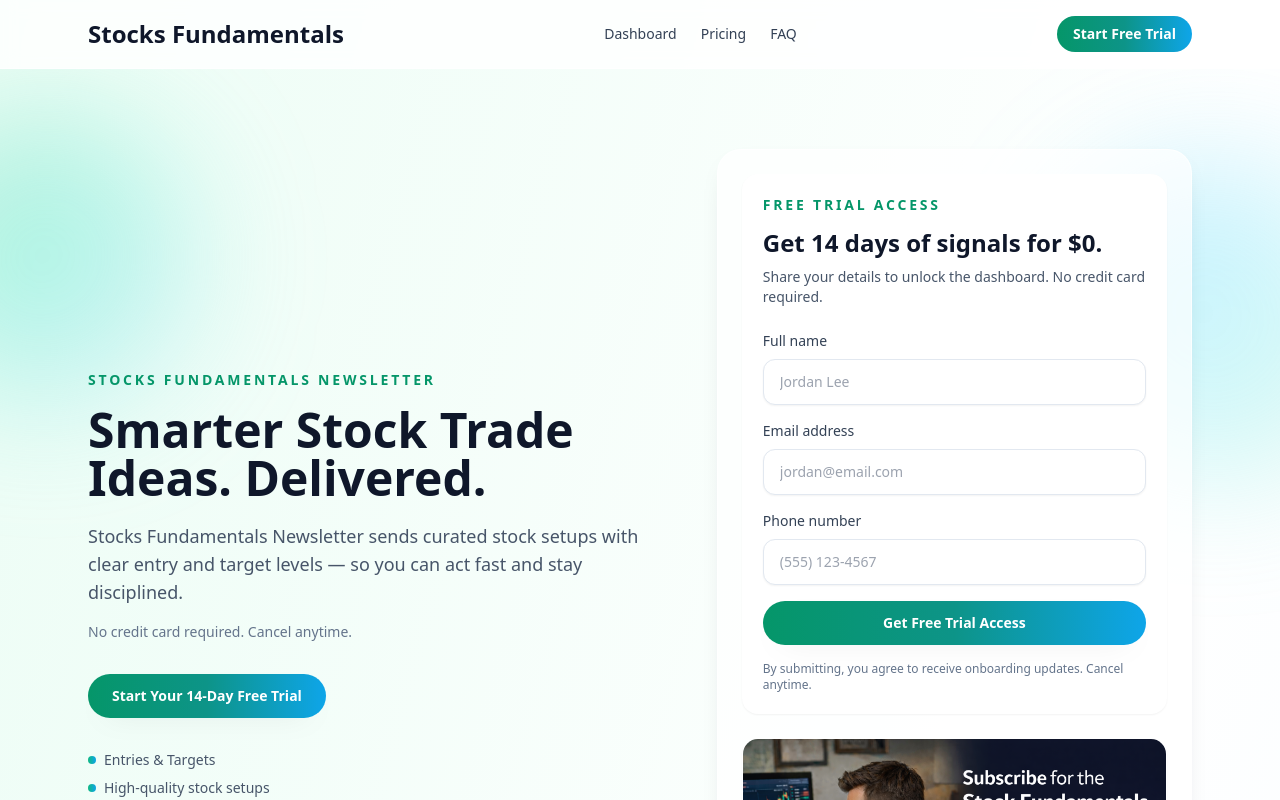
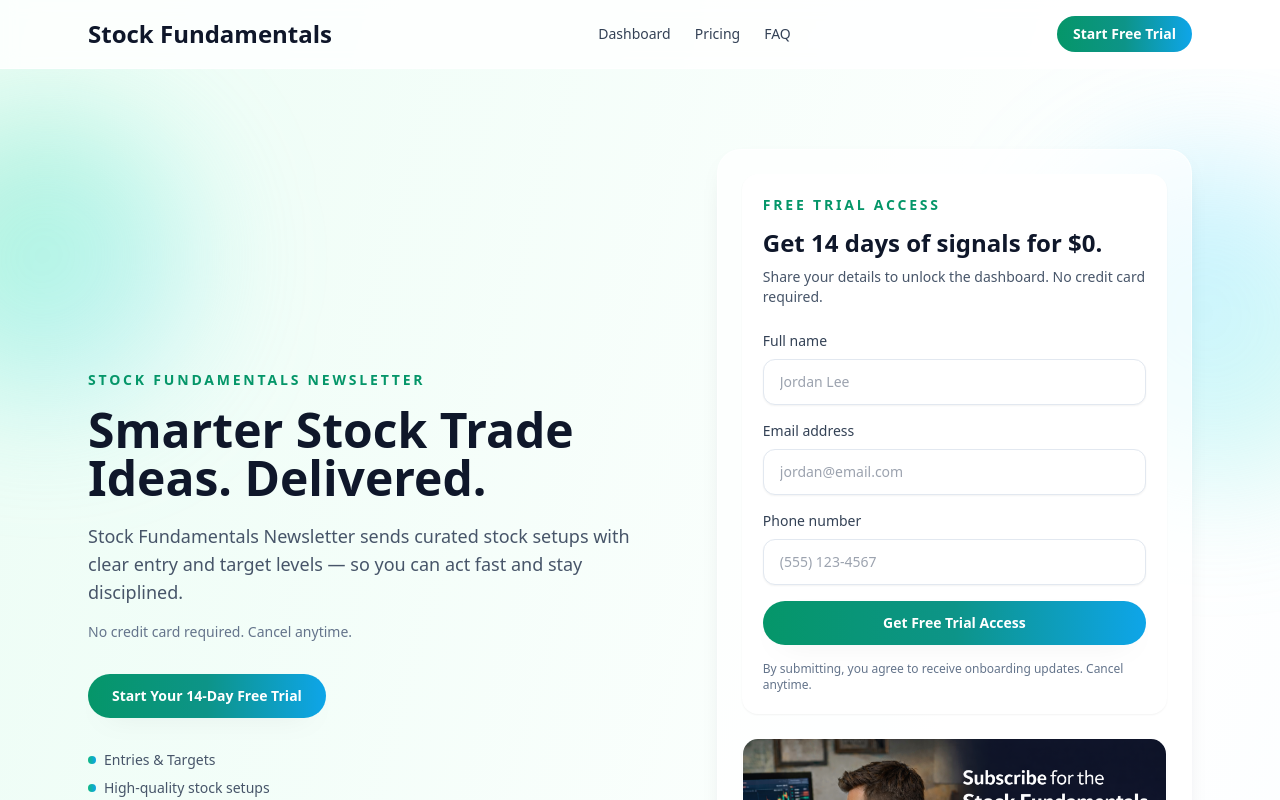
Before and after one commit to adhesikan/SFLanding, a Next.js app: page / in a window 1280 px wide. Shown: the top 800 px of the page. Built offline with nearby package versions, Linux system fonts and the light colour scheme.

Commit message:
Rename Stocks Fundamentals to Stock Fundamentals

```diff
--- a/app/layout.tsx
+++ b/app/layout.tsx
@@ -2,15 +2,15 @@ import type { Metadata } from "next";
 import "./globals.css";
 
 export const metadata: Metadata = {
-  title: "Stocks Fundamentals | Rules-Based Stock Trade Ideas",
+  title: "Stock Fundamentals | Rules-Based Stock Trade Ideas",
   description:
-    "Stocks Fundamentals delivers rules-based stock trade ideas with a dashboard, push notifications, and historical backtests for educational purposes.",
+    "Stock Fundamentals delivers rules-based stock trade ideas with a dashboard, push notifications, and historical backtests for educational purposes.",
   openGraph: {
-    title: "Stocks Fundamentals",
+    title: "Stock Fundamentals",
     description:
       "Rules-based stock trade ideas delivered to your dashboard with push alerts. Educational, transparent, and backtest-driven.",
     url: "https://www.strategyfundamentals.com",
-    siteName: "Stocks Fundamentals",
+    siteName: "Stock Fundamentals",
     type: "website"
   },
   metadataBase: new URL("https://www.strategyfundamentals.com")
--- a/app/page.tsx
+++ b/app/page.tsx
@@ -25,7 +25,7 @@ const faqs = [
   {
     question: "Is this financial advice?",
     answer:
-      "No. Stocks Fundamentals is an educational newsletter and dashboard. We share historical strategy rules and signals for informational purposes only."
+      "No. Stock Fundamentals is an educational newsletter and dashboard. We share historical strategy rules and signals for informational purposes only."
   },
   {
     question: "Can I cancel anytime?",
@@ -58,7 +58,7 @@ export default function Home() {
       <header className="sticky top-0 z-50 border-b border-white/60 bg-white/80 backdrop-blur">
         <Container className="flex items-center justify-between py-4">
           <div className="text-xl font-semibold text-slate-900 sm:text-2xl">
-            Stocks Fundamentals
+            Stock Fundamentals
           </div>
           <nav className="hidden items-center gap-6 text-sm font-medium text-slate-700 md:flex">
             <a className="transition hover:text-accent-600" href="#dashboard">
@@ -87,13 +87,13 @@ export default function Home() {
           <Container className="fade-up grid items-center gap-12 lg:grid-cols-[1.1fr_0.9fr]">
             <div>
               <p className="text-sm font-semibold uppercase tracking-[0.2em] text-accent-600">
-                Stocks Fundamentals Newsletter
+                Stock Fundamentals Newsletter
               </p>
               <h1 className="mt-4 text-4xl font-semibold leading-tight text-slate-900 sm:text-5xl">
                 Smarter Stock Trade Ideas. Delivered.
               </h1>
               <p className="mt-5 text-lg text-slate-600">
-                Stocks Fundamentals Newsletter sends curated stock setups with
+                Stock Fundamentals Newsletter sends curated stock setups with
                 clear entry and target levels — so you can act fast and stay
                 disciplined.
               </p>
@@ -252,7 +252,7 @@ export default function Home() {
               <div className="w-full max-w-xl rounded-3xl border border-transparent bg-gradient-to-br from-emerald-600 via-teal-600 to-sky-500 p-[1px] shadow-soft">
                 <div className="rounded-[22px] bg-white/90 p-8">
                   <p className="text-sm font-semibold uppercase tracking-[0.2em] text-accent-600">
-                    Stocks Fundamentals Membership
+                    Stock Fundamentals Membership
                   </p>
                   <p className="mt-4 text-4xl font-semibold text-slate-900">
                     {PRICING.trialPrice}
@@ -261,7 +261,7 @@ export default function Home() {
                     {PRICING.monthlyPrice}
                   </p>
                   <p className="mt-4 text-sm text-slate-600">
-                    Full access to Stocks Fundamentals Newsletter, alerts, and dashboard.
+                    Full access to Stock Fundamentals Newsletter, alerts, and dashboard.
                   </p>
                   <ul className="mt-6 space-y-3 text-sm text-slate-600">
                     {pricingDetails.map((item) => (
@@ -321,7 +321,7 @@ export default function Home() {
                     Get the newsletter + dashboard access today
                   </h2>
                   <p className="mt-4 text-base text-slate-600">
-                    Join Stocks Fundamentals for educational signals, dashboard
+                    Join Stock Fundamentals for educational signals, dashboard
                     alerts, and transparent historical strategy rules. No
                     recommendations — just clear setups you can evaluate.
                   </p>
@@ -348,7 +348,7 @@ export default function Home() {
           <div className="flex flex-col justify-between gap-6 border-b border-white/70 pb-8 md:flex-row md:items-center">
             <div>
               <p className="text-lg font-semibold text-slate-900">
-                Stocks Fundamentals
+                Stock Fundamentals
               </p>
               <p className="mt-2 text-sm text-slate-600">
                 Educational newsletter + dashboard for backtested strategy rules.
@@ -359,7 +359,7 @@ export default function Home() {
             </div>
           </div>
           <p className="mt-6 text-xs text-slate-500">
-            Stocks Fundamentals is a subscription-based financial information
+            Stock Fundamentals is a subscription-based financial information
             and market commentary newsletter. All content is provided for
             educational and informational purposes only and should not be
             considered investment advice, a recommendation, or an offer to buy
```
